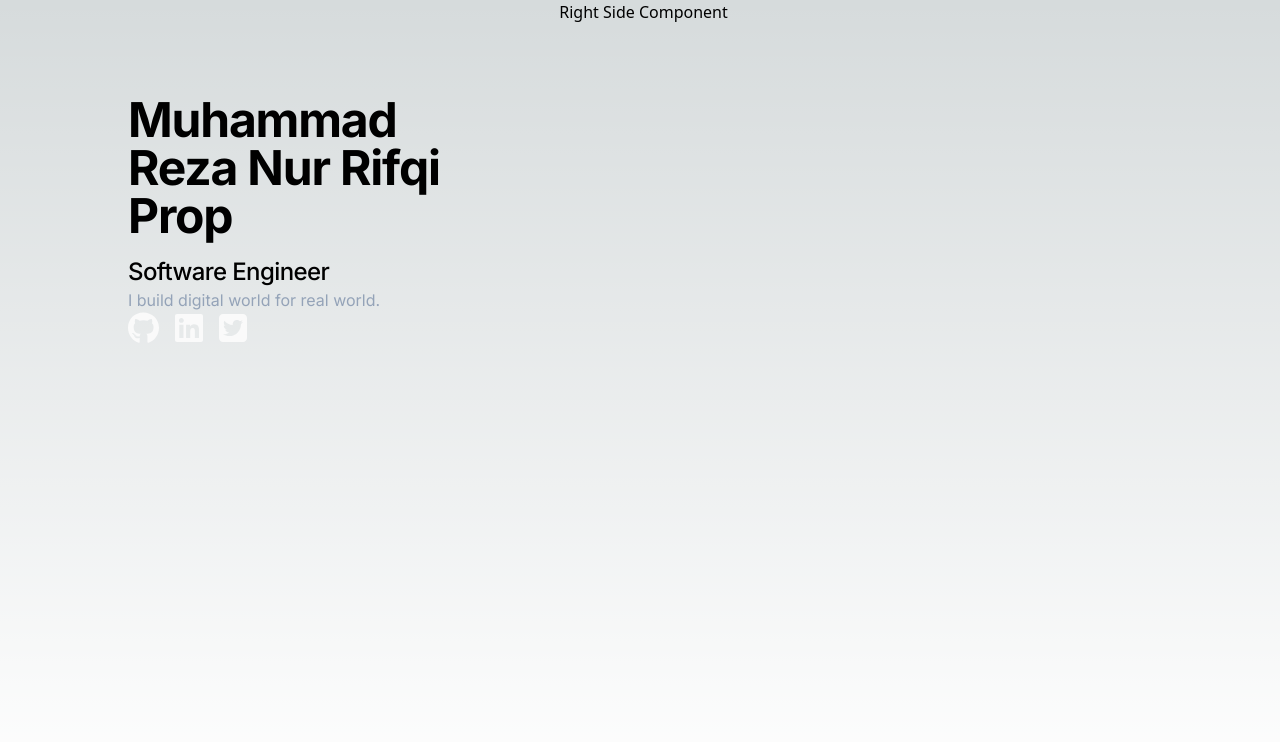
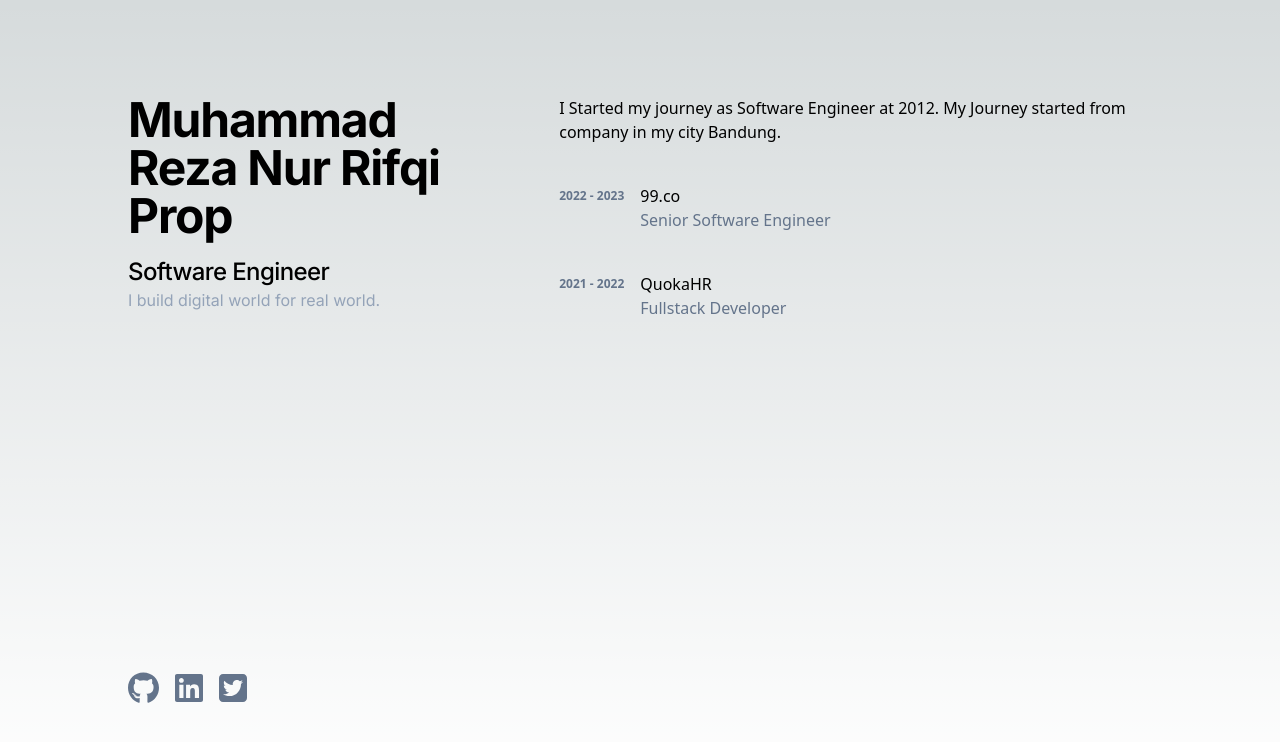
Before and after one commit to alrifqi/alrifqi-web, a Next.js app: page / in a window 1280 px wide. Shown: the top 742 px of the page. Built offline with nearby package versions, Linux system fonts and the light colour scheme.

Commit message:
feat: add experience data

```diff
--- /dev/null
+++ b/src/components/ExperienceItem.tsx
@@ -0,0 +1,18 @@
+import { ExperienceItemProp } from "@/models/experience";
+
+export default function ExperienceItemComponent({ startYear, endYear, position, company, description, link, skills }: ExperienceItemProp) {
+    return (
+        <div className="pt-10 flex flex-row justify-start gap-4">
+            <div className="text-slate-500 text-xs font-semibold flex flex-col justify-start pt-1">
+                { startYear } - { endYear }
+            </div>
+            <div className="flex flex-col">
+                <div className="font-medium text-base">{ company }</div>
+                <div className="font-medium text-slate-500">{ position }</div>
+                <p>
+                    { description }
+                </p>
+            </div>
+        </div>
+    )
+}
--- a/src/components/LeftSide.tsx
+++ b/src/components/LeftSide.tsx
@@ -6,14 +6,10 @@ interface LeftSideProp {
 }
 
 export default function LeftSideComponent(prop: LeftSideProp) {
-    const handleClickName = () => {
-        console.log(prop.name)
-    }
-
     return (
-        <div className="w-5/12 flex flex-col items-left justify-between px-8 lg:py-24 font-inter lg:max-h-screen">
+        <div className="w-5/12 flex flex-col items-left justify-between px-8 lg:py-24 font-inter lg:max-h-screen h-screen">
             <div className="flex flex-col">
-                <div className="text-5xl font-bold tracking-tight" onClick={handleClickName}>
+                <div className="text-5xl font-bold tracking-tight">
                     {
                         prop.name ? <span>{ prop.name }</span> : <span>Muhammad Reza Nur</span>
                     }
@@ -28,17 +24,17 @@ export default function LeftSideComponent(prop: LeftSideProp) {
 
             <div className="flex flex-row items-left gap-4">
                 <Link href="https://github.com/alrifqi" target="_blank">
-                    <svg xmlns="http://www.w3.org/2000/svg" height="2em" viewBox="0 0 496 512" style={{fill: "#fafafa"}}>
+                    <svg xmlns="http://www.w3.org/2000/svg" height="2em" viewBox="0 0 496 512" className="fill-slate-500 hover:fill-white">
                         <path d="M165.9 397.4c0 2-2.3 3.6-5.2 3.6-3.3.3-5.6-1.3-5.6-3.6 0-2 2.3-3.6 5.2-3.6 3-.3 5.6 1.3 5.6 3.6zm-31.1-4.5c-.7 2 1.3 4.3 4.3 4.9 2.6 1 5.6 0 6.2-2s-1.3-4.3-4.3-5.2c-2.6-.7-5.5.3-6.2 2.3zm44.2-1.7c-2.9.7-4.9 2.6-4.6 4.9.3 2 2.9 3.3 5.9 2.6 2.9-.7 4.9-2.6 4.6-4.6-.3-1.9-3-3.2-5.9-2.9zM244.8 8C106.1 8 0 113.3 0 252c0 110.9 69.8 205.8 169.5 239.2 12.8 2.3 17.3-5.6 17.3-12.1 0-6.2-.3-40.4-.3-61.4 0 0-70 15-84.7-29.8 0 0-11.4-29.1-27.8-36.6 0 0-22.9-15.7 1.6-15.4 0 0 24.9 2 38.6 25.8 21.9 38.6 58.6 27.5 72.9 20.9 2.3-16 8.8-27.1 16-33.7-55.9-6.2-112.3-14.3-112.3-110.5 0-27.5 7.6-41.3 23.6-58.9-2.6-6.5-11.1-33.3 2.6-67.9 20.9-6.5 69 27 69 27 20-5.6 41.5-8.5 62.8-8.5s42.8 2.9 62.8 8.5c0 0 48.1-33.6 69-27 13.7 34.7 5.2 61.4 2.6 67.9 16 17.7 25.8 31.5 25.8 58.9 0 96.5-58.9 104.2-114.8 110.5 9.2 7.9 17 22.9 17 46.4 0 33.7-.3 75.4-.3 83.6 0 6.5 4.6 14.4 17.3 12.1C428.2 457.8 496 362.9 496 252 496 113.3 383.5 8 244.8 8zM97.2 352.9c-1.3 1-1 3.3.7 5.2 1.6 1.6 3.9 2.3 5.2 1 1.3-1 1-3.3-.7-5.2-1.6-1.6-3.9-2.3-5.2-1zm-10.8-8.1c-.7 1.3.3 2.9 2.3 3.9 1.6 1 3.6.7 4.3-.7.7-1.3-.3-2.9-2.3-3.9-2-.6-3.6-.3-4.3.7zm32.4 35.6c-1.6 1.3-1 4.3 1.3 6.2 2.3 2.3 5.2 2.6 6.5 1 1.3-1.3.7-4.3-1.3-6.2-2.2-2.3-5.2-2.6-6.5-1zm-11.4-14.7c-1.6 1-1.6 3.6 0 5.9 1.6 2.3 4.3 3.3 5.6 2.3 1.6-1.3 1.6-3.9 0-6.2-1.4-2.3-4-3.3-5.6-2z"/>
                     </svg>
                 </Link>
                 <Link href="https://www.linkedin.com/in/alrifqi" target="_blank">
-                    <svg xmlns="http://www.w3.org/2000/svg" height="2em" viewBox="0 0 448 512" style={{ fill: "#fafafa"}}>
+                    <svg xmlns="http://www.w3.org/2000/svg" height="2em" viewBox="0 0 448 512" className="fill-slate-500 hover:fill-slate-300">
                         <path d="M416 32H31.9C14.3 32 0 46.5 0 64.3v383.4C0 465.5 14.3 480 31.9 480H416c17.6 0 32-14.5 32-32.3V64.3c0-17.8-14.4-32.3-32-32.3zM135.4 416H69V202.2h66.5V416zm-33.2-243c-21.3 0-38.5-17.3-38.5-38.5S80.9 96 102.2 96c21.2 0 38.5 17.3 38.5 38.5 0 21.3-17.2 38.5-38.5 38.5zm282.1 243h-66.4V312c0-24.8-.5-56.7-34.5-56.7-34.6 0-39.9 27-39.9 54.9V416h-66.4V202.2h63.7v29.2h.9c8.9-16.8 30.6-34.5 62.9-34.5 67.2 0 79.7 44.3 79.7 101.9V416z"/>
                     </svg>
                 </Link>
                 <Link href="https//twitter.com/alrifqi88" target="_blank">
-                    <svg xmlns="http://www.w3.org/2000/svg" height="2em" viewBox="0 0 448 512" style={{ fill: "#fafafa"}}>
+                    <svg xmlns="http://www.w3.org/2000/svg" height="2em" viewBox="0 0 448 512" className="fill-slate-500 hover:fill-slate-300">
                         <path d="M64 32C28.7 32 0 60.7 0 96V416c0 35.3 28.7 64 64 64H384c35.3 0 64-28.7 64-64V96c0-35.3-28.7-64-64-64H64zM351.3 199.3v0c0 86.7-66 186.6-186.6 186.6c-37.2 0-71.7-10.8-100.7-29.4c5.3 .6 10.4 .8 15.8 .8c30.7 0 58.9-10.4 81.4-28c-28.8-.6-53-19.5-61.3-45.5c10.1 1.5 19.2 1.5 29.6-1.2c-30-6.1-52.5-32.5-52.5-64.4v-.8c8.7 4.9 18.9 7.9 29.6 8.3c-9-6-16.4-14.1-21.5-23.6s-7.8-20.2-7.7-31c0-12.2 3.2-23.4 8.9-33.1c32.3 39.8 80.8 65.8 135.2 68.6c-9.3-44.5 24-80.6 64-80.6c18.9 0 35.9 7.9 47.9 20.7c14.8-2.8 29-8.3 41.6-15.8c-4.9 15.2-15.2 28-28.8 36.1c13.2-1.4 26-5.1 37.8-10.2c-8.9 13.1-20.1 24.7-32.9 34c.2 2.8 .2 5.7 .2 8.5z"/>
                     </svg>
                 </Link>
--- a/src/components/RightSide.tsx
+++ b/src/components/RightSide.tsx
@@ -1,7 +1,15 @@
+import ExperienceDatas from "@/models/experienceData";
+import ExperienceItemComponent from "./ExperienceItem";
+
 export default function RightSideComponent() {
     return (
-        <div className="w-7/12">
-            Right Side Component
-        </div>
+        <main className="w-7/12 h-screen overflow-y-show flex flex-col">
+            <p className="w-full pt-24">
+                I Started my journey as Software Engineer at 2012. My Journey started from company in my city Bandung.
+            </p>
+            {ExperienceDatas.map((exp) => (
+                <ExperienceItemComponent {...exp} />
+            ))}
+        </main>
     )
 }
--- /dev/null
+++ b/src/models/experience.ts
@@ -0,0 +1,9 @@
+export interface ExperienceItemProp {
+    startYear: string;
+    endYear: string;
+    position: string;
+    company: string;
+    description: string;
+    link: string;
+    skills: Array<string>;
+}
--- /dev/null
+++ b/src/models/experienceData.ts
@@ -0,0 +1,8 @@
+import { ExperienceItemProp } from "./experience";
+
+const ExperienceDatas: Array<ExperienceItemProp> = [
+    {startYear: "2022", endYear: "2023", position: "Senior Software Engineer", company: "99.co", link: "https://99.co", "description": "", skills: ["go", "elasticsearch", "redis"]},
+    {startYear: "2021", endYear: "2022", position: "Fullstack Developer", company: "QuokaHR", link: "https://quokkahr.com", "description": "", skills: ["go", "elasticsearch", "redis"]},
+]
+
+export default ExperienceDatas;
```
